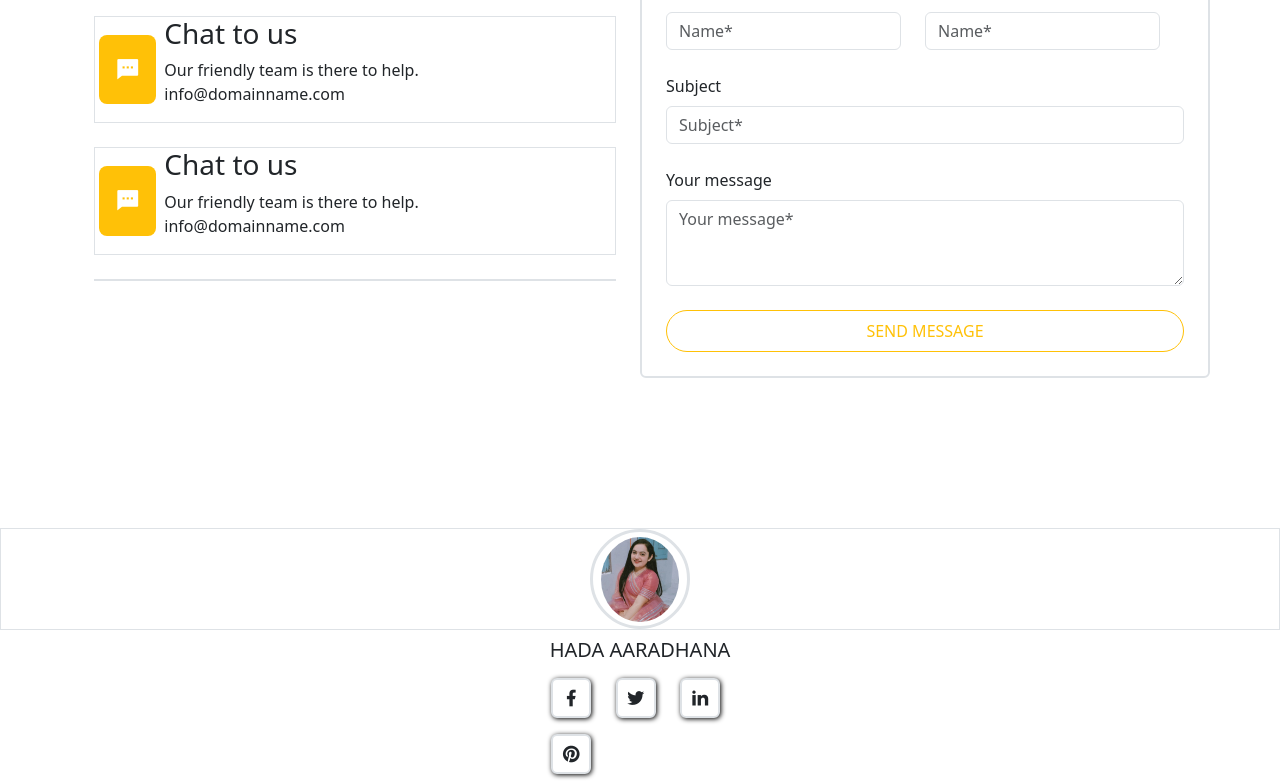
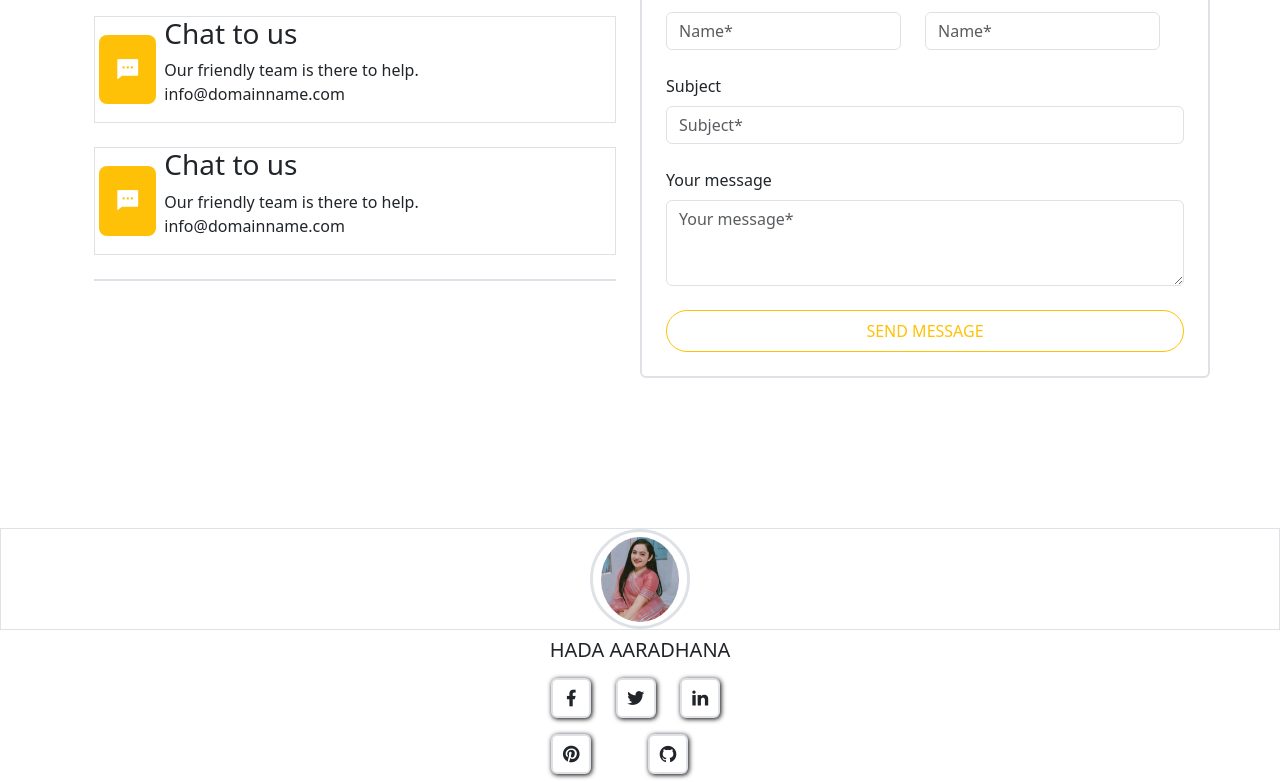
Before and after one commit to aarahada14/PORTFOLIO_webside, a plain HTML site: page index.html in a window 1280 px wide. Shown: the part 4633-5415 px from the top of the page. Drawn offline with Linux system fonts and the light colour scheme; files whose address does not match are found by name.

Commit message:
footer icon

```diff
--- a/index.html
+++ b/index.html
@@ -565,6 +565,11 @@
                             <i class="ri-pinterest-fill fs-5"></i>
                         </div>
                     </div>
+                    <div class="col">
+                        <div class="col b-h border border-2 rounded-2 p-2 swipe-sub d-flex justify-content-center align-items-center">
+                            <i class="ri-github-fill fs-5"></i>
+                        </div>
+                    </div>
                 </div>
             </div>
         </div>
```
